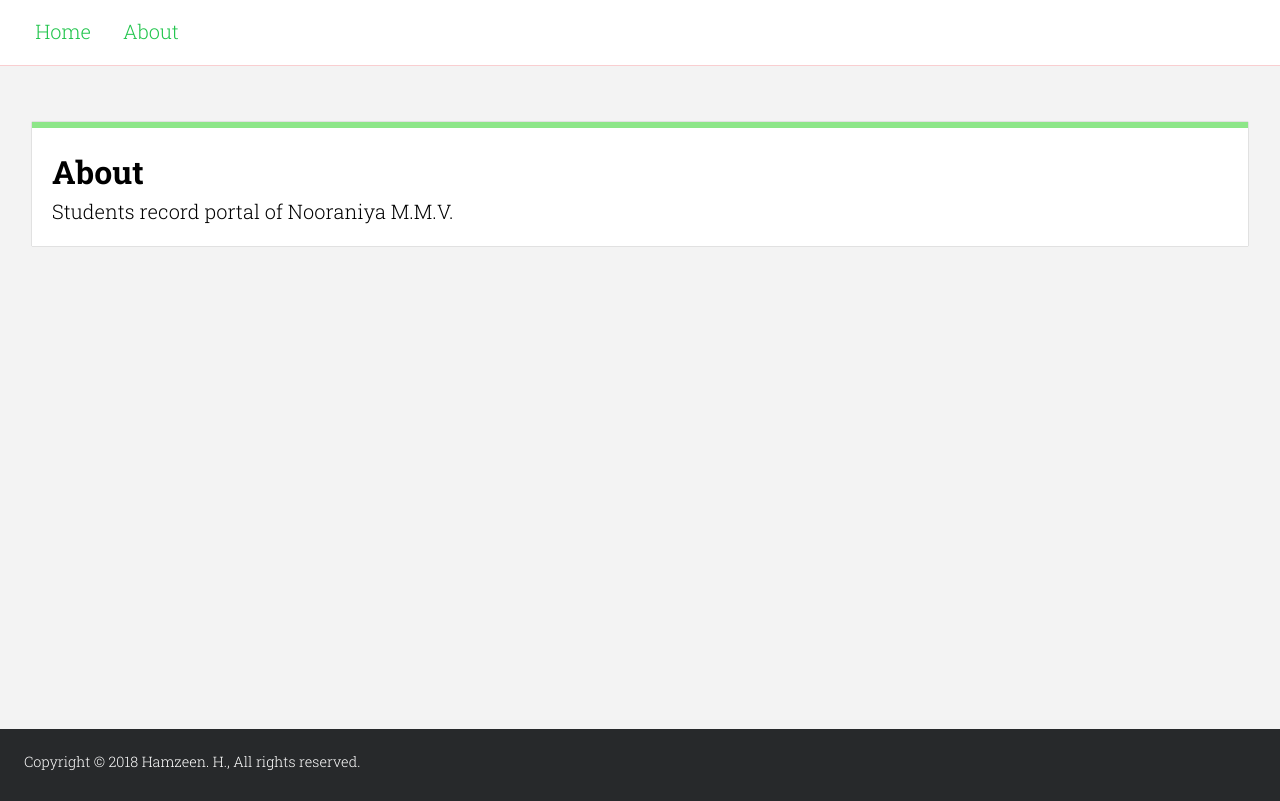
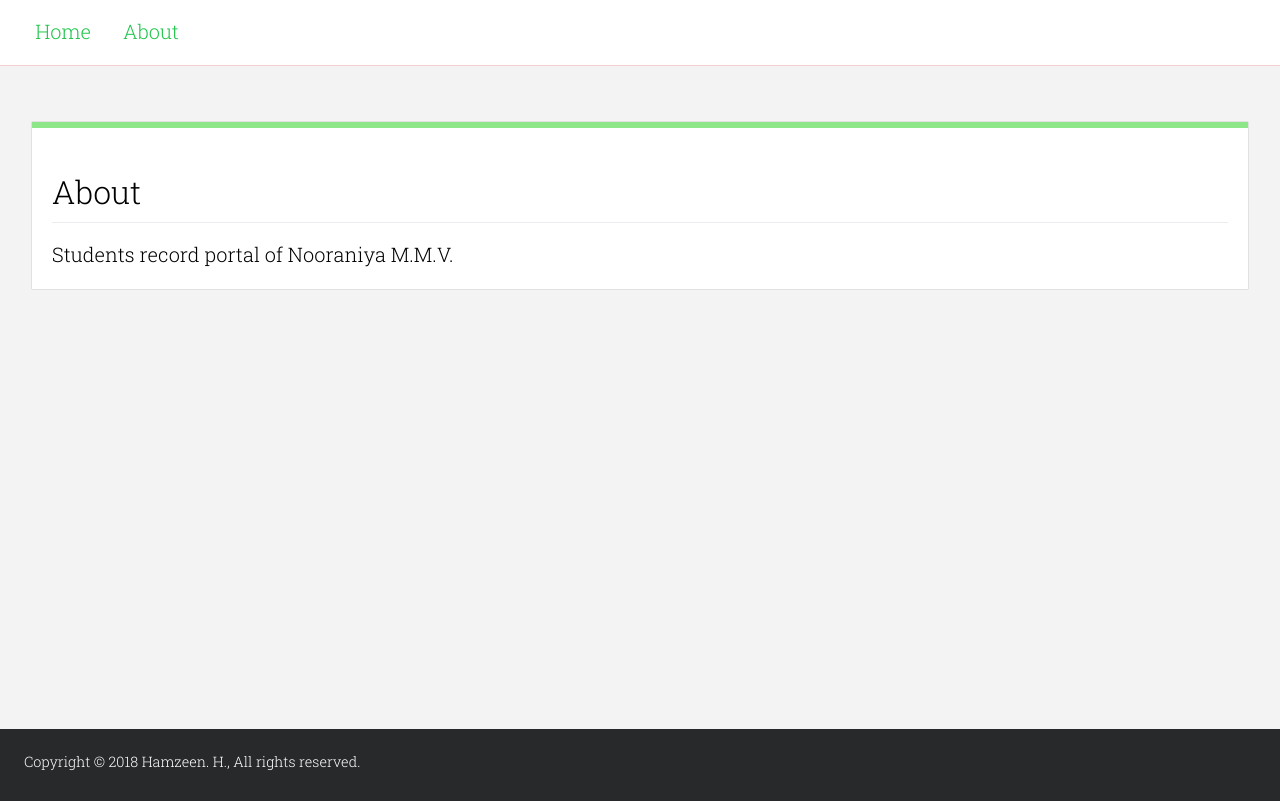
Before and after one commit to hamzeen/nooraniya, a website: page about.html in a window 1280 px wide. Drawn offline with nearby package versions, Linux system fonts and the light colour scheme.

Commit message:
Update about.html

```diff
--- a/about.html
+++ b/about.html
@@ -25,7 +25,7 @@
 
   <main class="main markdown-body">
     <div class="content-sections">
-      <h1>About</h1>
+      <h1 class="post-title">About</h1>
       <p>Students record portal of Nooraniya M.M.V.</p>
     </div>
   </main>
```
